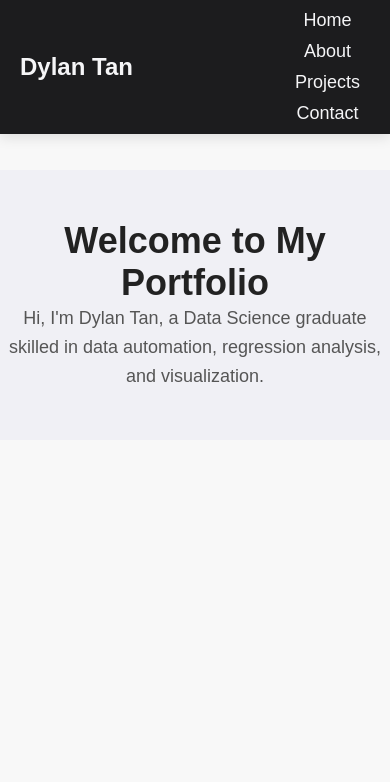
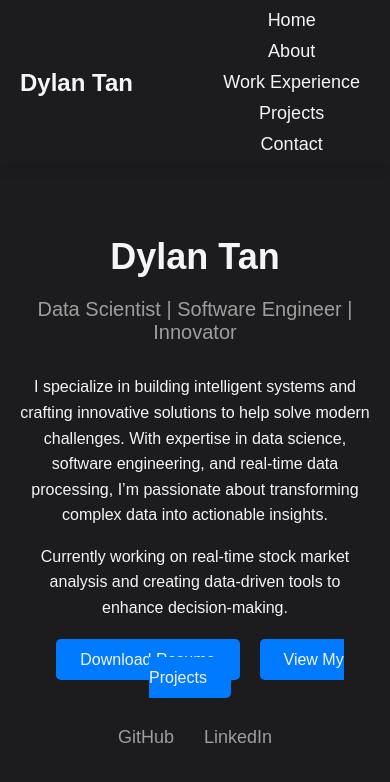
Before and after one commit to itsdylantan/PersonalPortfolio-Website, a React (Create React App) app: page /#/ in a window 390 px wide. Shown: the top 782 px of the page. Built offline with nearby package versions, Linux system fonts and the light colour scheme.

Commit message:
Added Work Experience section

```diff
--- a/src/App.css
+++ b/src/App.css
@@ -1,4 +1,8 @@
 /* src/App.css */
+html {
+  scroll-behavior: smooth;
+}
+
 body {
   margin: 0;
   font-family: 'Arial', sans-serif;
@@ -8,6 +12,11 @@ body {
 h1, h2, h3 {
   margin: 0;
 }
+/* src/App.css */
+html {
+  scroll-behavior: smooth;
+}
+
 
 ul {
   padding: 0;
--- a/src/App.js
+++ b/src/App.js
@@ -1,11 +1,12 @@
 // src/App.js
 import React from 'react';
-import { HashRouter as Router, Route, Routes } from 'react-router-dom';
+import { BrowserRouter as Router, Route, Routes } from 'react-router-dom';
 import Navbar from './components/Navbar';
 import Home from './components/Home';
 import About from './components/About';
 import Projects from './components/Projects';
 import Contact from './components/Contact';
+import WorkExperience from './components/WorkExperience';
 import './App.css';
 
 function App() {
@@ -17,6 +18,7 @@ function App() {
           <Route path="/" element={<Home />} />
           <Route path="/about" element={<About />} />
           <Route path="/projects" element={<Projects />} />
+          <Route path="/work-experience" element={<WorkExperience />} />
           <Route path="/contact" element={<Contact />} />
         </Routes>
       </div>
--- a/src/components/Home.css
+++ b/src/components/Home.css
@@ -1,21 +1,88 @@
 /* src/components/Home.css */
-.home {
-    text-align: center;
-    margin-top: 100px;
-    background-color: #f0f0f5;
-    padding: 50px 0;
+
+.home-section {
+  height: 100vh;  /* Full-screen height */
+  display: flex;
+  flex-direction: column;
+  justify-content: center;
+  align-items: center;
+  background-color: #1c1c1e;  /* Dark grey background */
+  color: #f5f5f7;  /* Light grey text */
+  padding: 0 20px;
+  text-align: center;
+}
+
+.home-content h1 {
+  font-size: 48px;  /* Large heading */
+  font-weight: bold;
+  margin-bottom: 10px;
+}
+
+.subheading {
+  font-size: 24px;
+  margin-bottom: 30px;
+  color: #9e9e9e;  /* Subtle grey for subheading */
+}
+
+.bio {
+  max-width: 800px;
+  margin-bottom: 30px;
+  font-size: 18px;
+  line-height: 1.6;
+}
+
+.home-buttons {
+  margin-bottom: 40px;
+}
+
+.btn {
+  text-decoration: none;
+  color: #f5f5f7;
+  background-color: #007bff;
+  padding: 12px 24px;
+  border-radius: 5px;
+  margin: 10px;
+  transition: background-color 0.3s;
+}
+
+.btn:hover {
+  background-color: #0056b3;
+}
+
+/* Social Media Links */
+.social-links {
+  margin-top: 20px;
+}
+
+.social-links a {
+  color: #9e9e9e;
+  text-decoration: none;
+  margin: 0 15px;
+  font-size: 20px;
+}
+
+.social-links a:hover {
+  color: #f5f5f7;
+}
+
+@media (max-width: 768px) {
+  .home-content h1 {
+    font-size: 36px;  /* Smaller heading on mobile */
   }
 
-  .home h2 {
-    font-size: 36px;
-    font-weight: bold;
-    color: #222;
+  .subheading {
+    font-size: 20px;
   }
 
-  .home p {
+  .bio {
+    font-size: 16px;
+  }
+
+  .btn {
+    font-size: 16px;
+  }
+
+  .social-links a {
     font-size: 18px;
-    color: #555;
-    max-width: 600px;
-    margin: 0 auto;
-    line-height: 1.6;
   }
+}
--- a/src/components/Home.js
+++ b/src/components/Home.js
@@ -4,9 +4,30 @@ import './Home.css';
 
 const Home = () => {
   return (
-    <section className="home">
-      <h2>Welcome to My Portfolio</h2>
-      <p>Hi, I'm Dylan Tan, a Data Science graduate skilled in data automation, regression analysis, and visualization.</p>
+    <section className="home-section" id="home">
+      <div className="home-content">
+        <h1>Dylan Tan</h1>
+        <p className="subheading">Data Scientist | Software Engineer | Innovator</p>
+
+        <div className="bio">
+          <p>
+            I specialize in building intelligent systems and crafting innovative solutions to help solve modern challenges. With expertise in data science, software engineering, and real-time data processing, I’m passionate about transforming complex data into actionable insights.
+          </p>
+          <p>
+            Currently working on real-time stock market analysis and creating data-driven tools to enhance decision-making.
+          </p>
+        </div>
+
+        <div className="home-buttons">
+          <a href="/resume.pdf" className="btn" target="_blank" rel="noopener noreferrer">Download Resume</a>
+          <a href="#projects" className="btn">View My Projects</a>
+        </div>
+
+        <div className="social-links">
+          <a href="https://github.com/itsdylantan" target="_blank" rel="noopener noreferrer">GitHub</a>
+          <a href="https://www.linkedin.com/in/dylantan" target="_blank" rel="noopener noreferrer">LinkedIn</a>
+        </div>
+      </div>
     </section>
   );
 }
--- a/src/components/Navbar.js
+++ b/src/components/Navbar.js
@@ -10,6 +10,7 @@ const Navbar = () => {
       <ul className="navbar-links">
         <li><Link to="/">Home</Link></li>
         <li><Link to="/about">About</Link></li>
+        <li><Link to="/work-experience">Work Experience</Link></li>
         <li><Link to="/projects">Projects</Link></li>
         <li><Link to="/contact">Contact</Link></li>
       </ul>
--- /dev/null
+++ b/src/components/WorkExperience.css
@@ -0,0 +1,41 @@
+/* src/components/WorkExperience.css */
+
+.work-experience-section {
+    padding: 80px 20px;
+    background-color: #1c1c1e;
+    color: #f5f5f7;
+    text-align: left;
+    max-width: 900px;
+    margin: 0 auto;
+  }
+
+  .work-experience-content h2 {
+    font-size: 32px;
+    margin-bottom: 30px;
+    color: #f5f5f7;
+  }
+
+  .experience {
+    margin-bottom: 40px;
+  }
+
+  .experience h3 {
+    font-size: 24px;
+    color: #f5f5f7;
+  }
+
+  .experience p {
+    font-size: 18px;
+    margin-bottom: 10px;
+    color: #9e9e9e;
+  }
+
+  .experience ul {
+    list-style-type: none;
+    padding-left: 0;
+  }
+
+  .experience ul li {
+    font-size: 16px;
+    margin-bottom: 10px;
+  }
--- /dev/null
+++ b/src/components/WorkExperience.js
@@ -0,0 +1,26 @@
+
+// src/components/WorkExperience.js
+import React from 'react';
+import './WorkExperience.css';
+
+const WorkExperience = () => {
+  return (
+    <section className="work-experience-section" id="work-experience">
+      <div className="work-experience-content">
+        <h2>Work Experience</h2>
+
+        <div className="experience">
+          <h3>Data Analyst Co-op, Planning & Scheduling - Suncor Energy Inc.</h3>
+          <p>Sept 2022 - Sept 2023</p>
+          <ul>
+            <li>Created interactive dashboards using Excel, Power BI, and Power Apps, streamlining data collection and visualization.</li>
+            <li>Automated data extraction from SAP S/4 HANA with Python, reducing manual workload by 20 hours per week.</li>
+            <li>Designed and integrated Excel VBA and Python scripts to create data pipelines with SAP, saving $66,780 annually through workflow automation.</li>
+          </ul>
+        </div>
+      </div>
+    </section>
+  );
+}
+
+export default WorkExperience;
```
